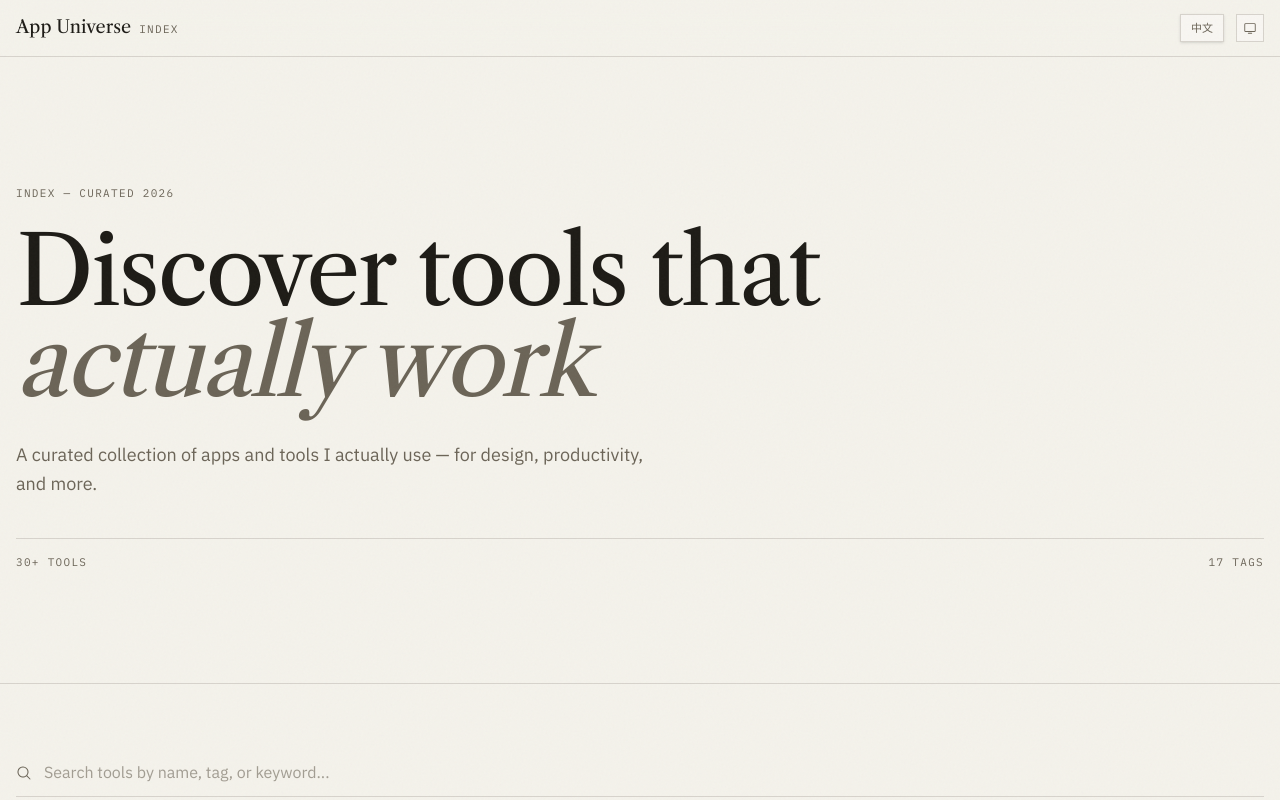
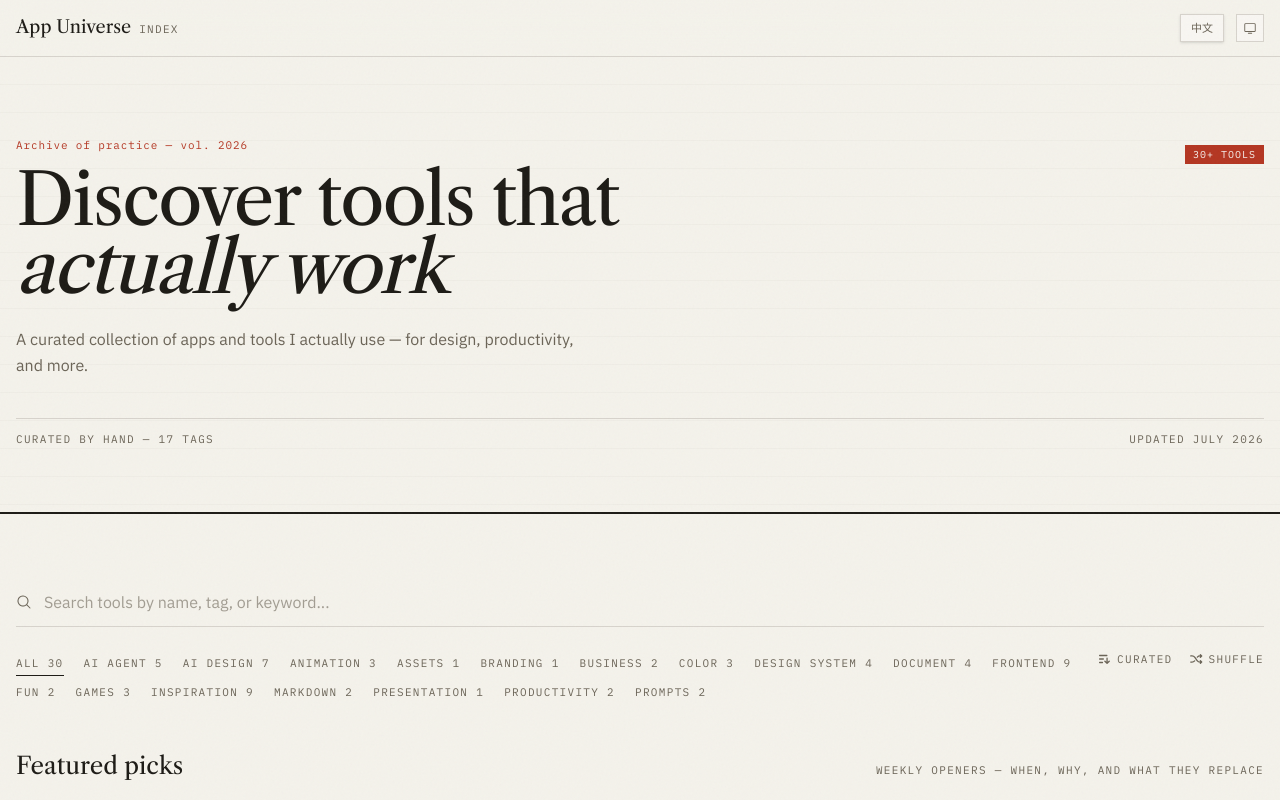
Before and after one commit to cookabc/app-universe, a Next.js app: page / in a window 1280 px wide. Shown: the top 800 px of the page. Built offline with nearby package versions, Linux system fonts and the light colour scheme; grey boxes are pictures that could not be loaded.

Commit message:
style(hero): archive-box label hero
Hero rebuilt as an archive-box label: lined-paper background, 2px ink
bottom border, archive number kicker (vol. year), Caslon display
title, red archive tab for the tool count, and a bottom strip with
curator/update metadata.

```diff
--- a/src/components/Hero.tsx
+++ b/src/components/Hero.tsx
@@ -1,12 +1,10 @@
 'use client'
 
-import { useReducedMotion } from 'framer-motion'
 import { getAllTags, default as TOOLS } from '@/data/tools'
 import { useI18nReady } from '@/hooks/useI18nReady'
 
 export default function Hero() {
     const { t, isReady } = useI18nReady()
-    const shouldReduceMotion = useReducedMotion()
 
     const title = isReady ? t('hero.title') : 'Discover tools that'
     const titleAccent = isReady ? t('hero.titleAccent') : 'actually work'
@@ -19,22 +17,25 @@ export default function Hero() {
     const statsTags = isReady ? t('hero.statsTags', { count: tagCount }) : `${tagCount} tags`
 
     return (
-        <section className="bg-grid-faint border-b border-border">
-            <div className="container max-w-7xl mx-auto px-4 pt-24 pb-20 sm:pt-32 sm:pb-28">
-                <p className="index-label mb-6">Index — curated {new Date().getFullYear()}</p>
-                <h1
-                    className="serif-display text-6xl sm:text-7xl lg:text-8xl leading-[0.95] tracking-tight text-foreground max-w-[14ch]"
-                    style={shouldReduceMotion ? undefined : { animation: 'fade-in-up 0.6s ease-out both' }}
-                >
-                    {title} <em className="not-italic sm:italic text-muted-foreground">{titleAccent}</em>
-                </h1>
-                <p className="measure mt-8 text-base sm:text-lg leading-relaxed text-muted-foreground text-pretty">
-                    {subtitle}
-                </p>
-                <hr className="hairline mt-10 mb-4" />
-                <div className="flex items-center justify-between text-sm">
-                    <span className="index-label">{statsTools}</span>
+        <section className="bg-lined-paper border-b-2 border-foreground">
+            <div className="container max-w-7xl mx-auto px-4 pt-16 pb-14 sm:pt-20 sm:pb-16">
+                <div className="flex items-start justify-between gap-4">
+                    <div className="min-w-0">
+                        <p className="archive-number mb-3">Archive of practice — vol. {new Date().getFullYear()}</p>
+                        <h1 className="serif-display text-5xl sm:text-6xl lg:text-7xl leading-[0.95] tracking-tight text-foreground max-w-[14ch]">
+                            {title} <em className="italic">{titleAccent}</em>
+                        </h1>
+                    </div>
+                    <span className="archive-tab hidden sm:inline-block mt-2 flex-shrink-0">{statsTools}</span>
+                </div>
+                <p className="measure mt-6 text-base leading-relaxed text-muted-foreground text-pretty">{subtitle}</p>
+                <div className="mt-8 flex items-center gap-4 sm:hidden">
+                    <span className="archive-tab">{statsTools}</span>
                     <span className="index-label">{statsTags}</span>
+                </div>
+                <div className="mt-10 hidden sm:flex items-center justify-between border-t border-border pt-3">
+                    <span className="index-label">Curated by hand — {statsTags}</span>
+                    <span className="index-label">Updated July 2026</span>
                 </div>
             </div>
         </section>
```
